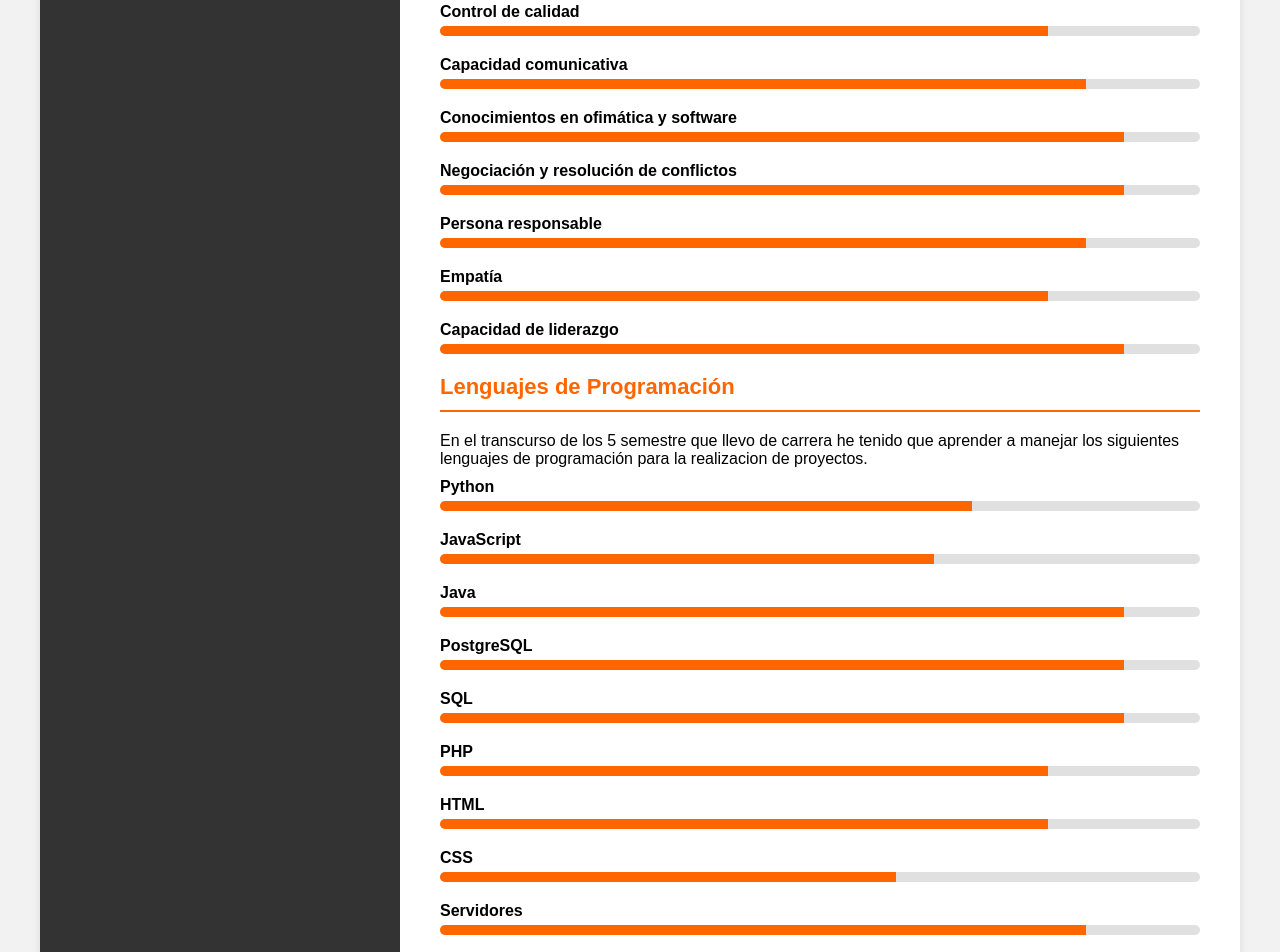
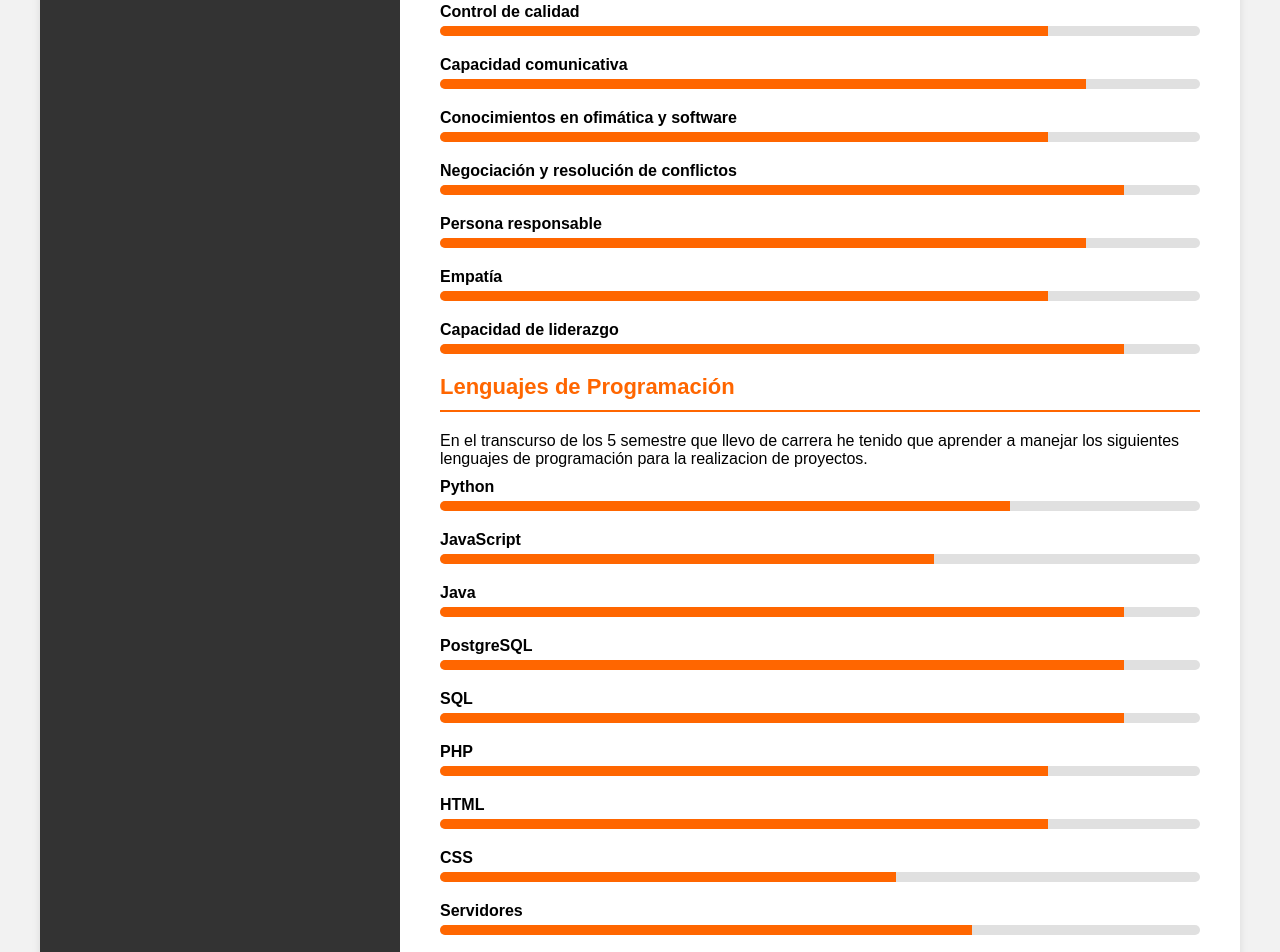
Before and after one commit to marcvalle10/CV-VallejoMarcos.github.io, a plain HTML site: page index.html in a window 1280 px wide. Shown: the part 570-1522 px from the top of the page. Drawn offline with Linux system fonts and the light colour scheme.

Commit message:
Update index.html

```diff
--- a/index.html
+++ b/index.html
@@ -79,7 +79,7 @@
                 <div class="skill">
                     <label>Conocimientos en ofimática y software</label>
                     <div class="progress-bar">
-                        <div class="progress" style="width: 90%;"></div>
+                        <div class="progress" style="width: 80%;"></div>
                     </div>
                 </div>
                 <div class="skill">
@@ -117,7 +117,7 @@
                 <div class="skill">
                     <label>Python</label>
                     <div class="progress-bar">
-                        <div class="progress" style="width: 70%;"></div>
+                        <div class="progress" style="width: 75%;"></div>
                     </div>
                 </div>
                 <div class="skill">
@@ -165,7 +165,7 @@
                 <div class="skill">
                     <label>Servidores</label>
                     <div class="progress-bar">
-                        <div class="progress" style="width: 85%;"></div>
+                        <div class="progress" style="width: 70%;"></div>
                     </div>
                 </div>
                 <div class="skill">
```
